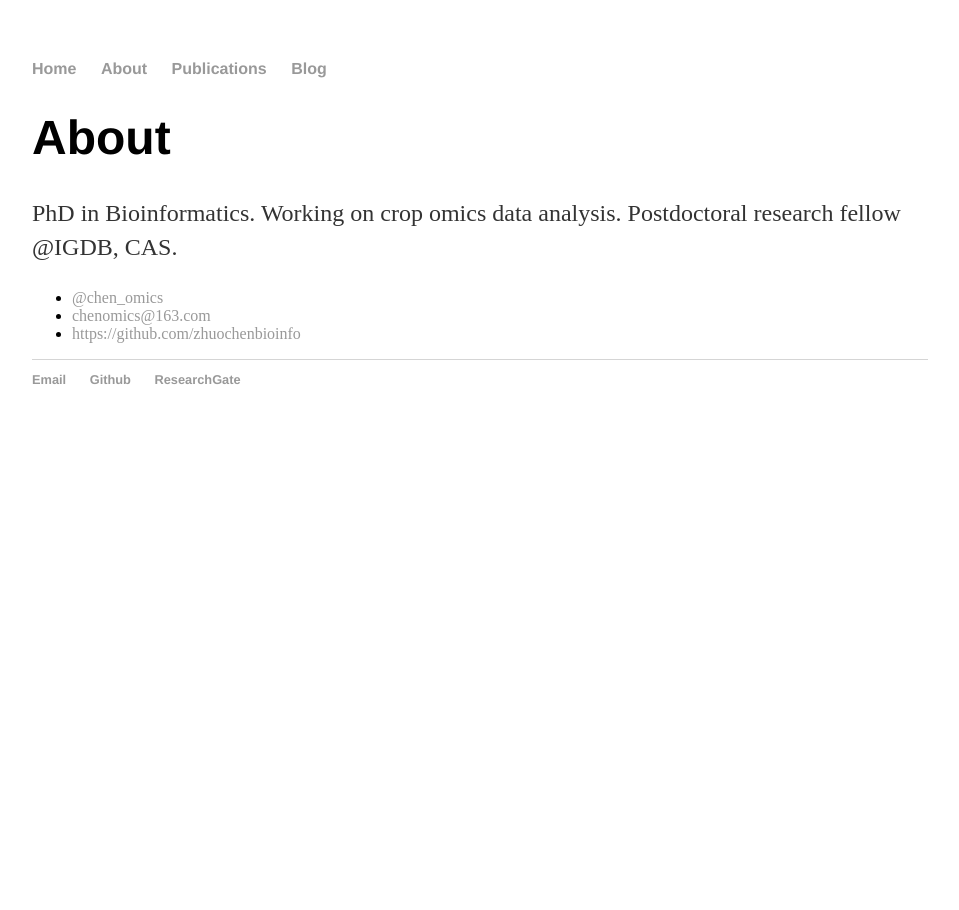
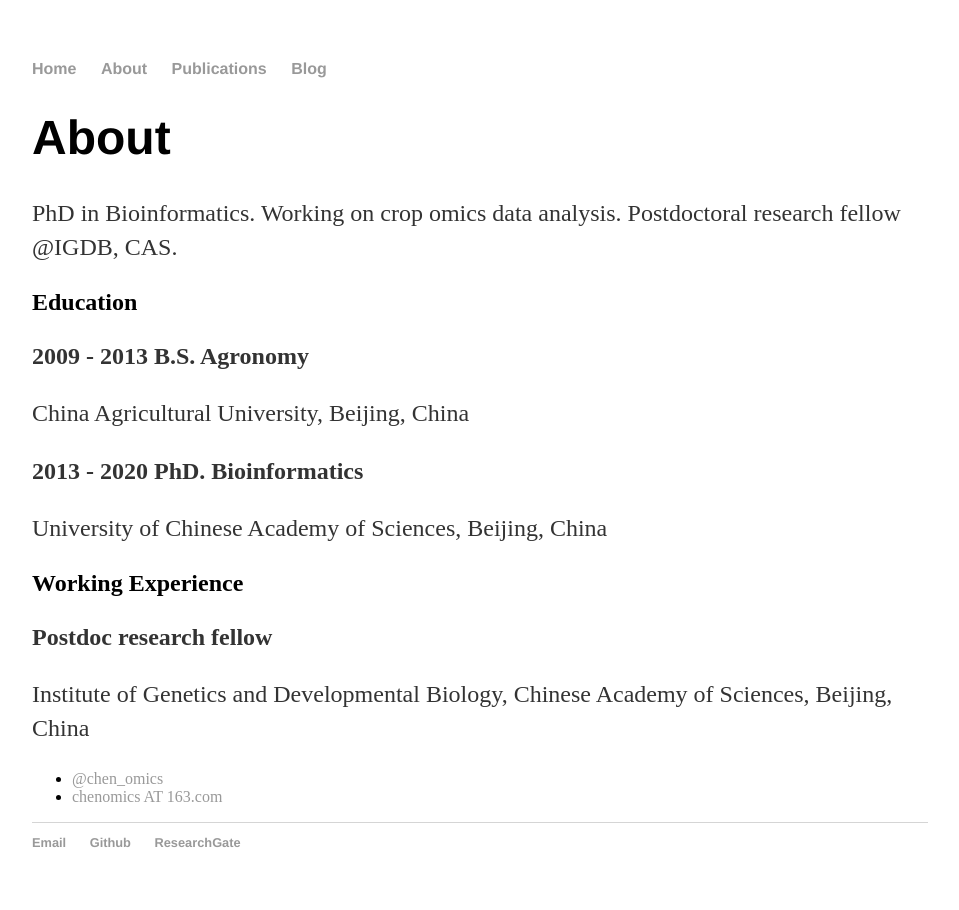
Before and after one commit to zhuochenbioinfo/zhuochenbioinfo.github.io, a Jekyll site: the page built from about/index.html, in a window 1280 px wide. Shown: the whole page, without its empty margins (160-1119 px from the left). Built offline with Jekyll 4.4.1, drawn with Linux system fonts in a browser that asks for light colours.

Commit message:
Initial commit

```diff
--- a/about/index.html
+++ b/about/index.html
@@ -6,10 +6,16 @@ title: About Zhuo CHEN
 		<div class="about">
 			<h1>About</h1>
 			<p>PhD in Bioinformatics. Working on crop omics data analysis. Postdoctoral research fellow @IGDB, CAS.</p>
-
+			<h2>Education</h2>
+				<p> <strong>2009 - 2013 B.S. Agronomy</strong>
+				<p> China Agricultural University, Beijing, China
+				<p> <strong>2013 - 2020 PhD. Bioinformatics</strong>
+				<p> University of Chinese Academy of Sciences, Beijing, China
+			<h2>Working Experience</h2>
+				<p> <strong>Postdoc research fellow</strong>
+				<p> Institute of Genetics and Developmental Biology, Chinese Academy of Sciences, Beijing, China
 			<ul class="contacts">
 				<li><a href="#">@chen_omics</a></li>
-				<li><a href="#">chenomics@163.com</a></li>
-				<li><a href="#">https://github.com/zhuochenbioinfo</a></li>
+				<li><a href="#">chenomics AT 163.com</a></li>
 				</ul>
 		</div>
```
